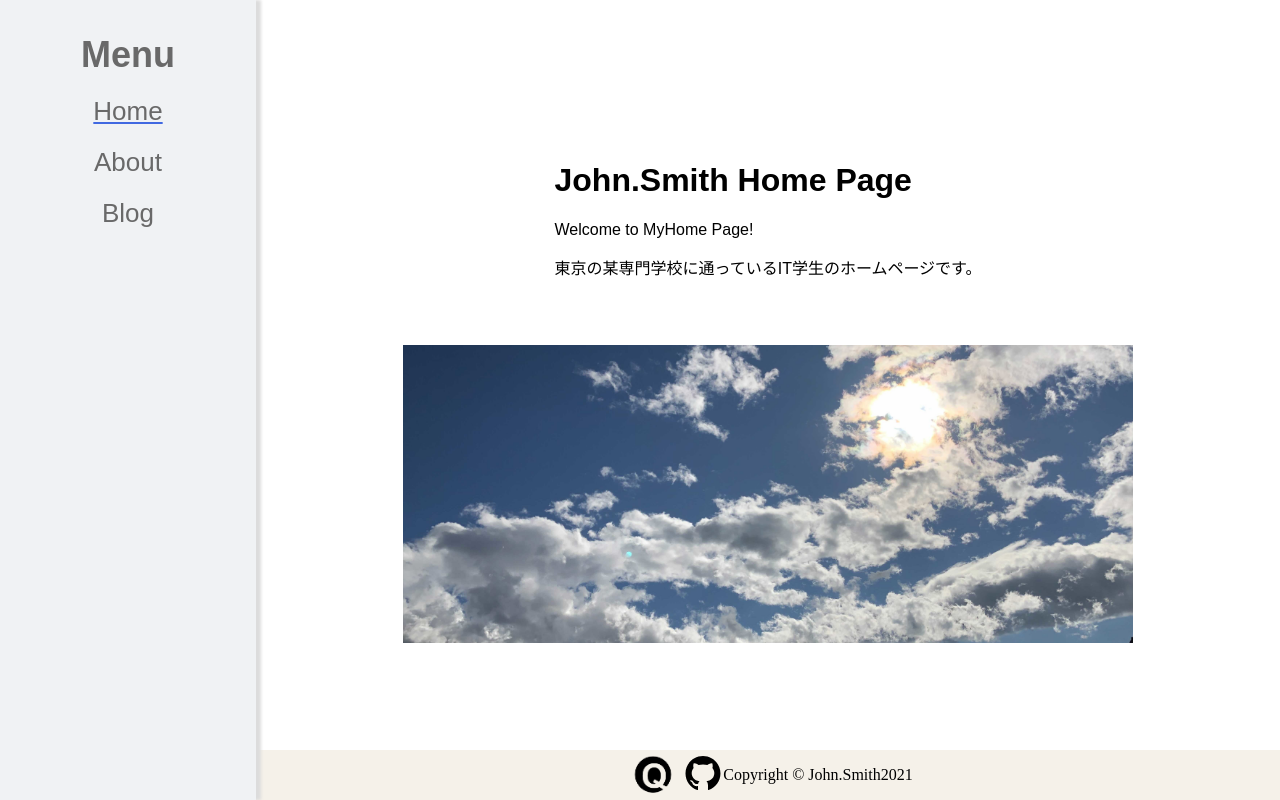
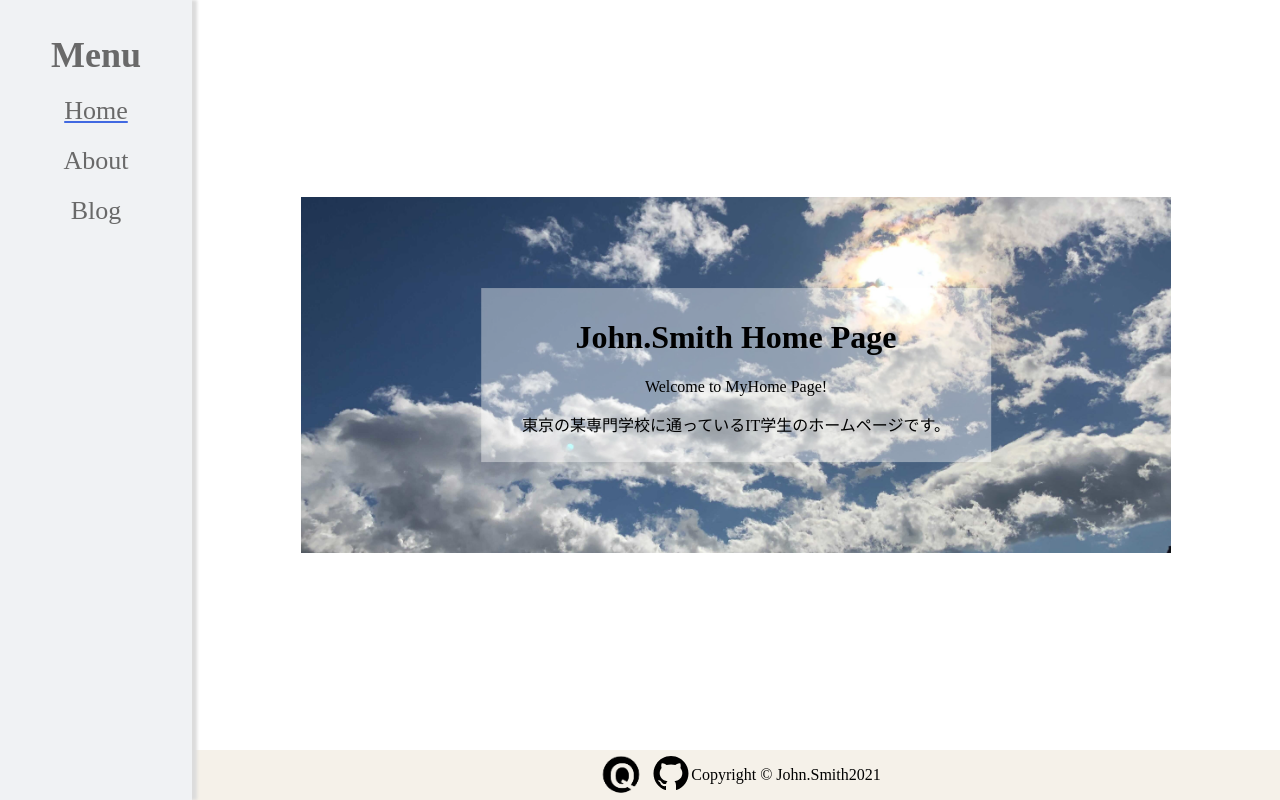
Before and after one commit to jonsumisu628/Gatsby-HomePage, a Gatsby site: page / in a window 1280 px wide. Built offline with nearby package versions, Linux system fonts and the light colour scheme; Gatsby itself is replaced by a stand-in of ours.

Commit message:
HomePageデザインの変更

```diff
--- a/src/components/Footer.js
+++ b/src/components/Footer.js
@@ -5,6 +5,7 @@ import Giticon from "./Giticon";
 import Qiitaicon from "./Qiitaicon";
 
 const Body = styled.div`
+  font-family: serif;
   width: 100%;
   display: flex;
   align-items: center;
--- a/src/components/layout/layout.js
+++ b/src/components/layout/layout.js
@@ -11,7 +11,7 @@ const Body = styled.div`
 `;
 
 const Left = styled.div`
-  width: 20%;
+  width: 15%;
   background-color: #F0F2F4;
   box-shadow: 5px 0 3px #dcdcdc;
   z-index: 2;
@@ -25,7 +25,7 @@ const Left = styled.div`
 `;
 
 const Light = styled.div`
-  width: 80%;
+  width: 85%;
   overflow-y: scroll;
   z-index: 1;
 
--- a/src/components/menu.js
+++ b/src/components/menu.js
@@ -26,7 +26,8 @@ const Body = styled.div`
 
 const H2 = styled.h2`
   margin: 34px 0px 0px 0px;
-  font-family: "游ゴシック体", YuGothic, "游ゴシック", "Yu Gothic", sans-serif;
+  // font-family: "游ゴシック体", YuGothic, "游ゴシック", "Yu Gothic", sans-serif;
+  font-family: serif;
   font-size: 36px;
   color: #696969;
 
@@ -43,7 +44,8 @@ const H2 = styled.h2`
 
 const StyledLink = styled(Link)`
   margin: 20px 0px 0px 0px;
-  font-family: "游ゴシック体", YuGothic, "游ゴシック", "Yu Gothic", sans-serif;
+  // font-family: "游ゴシック体", YuGothic, "游ゴシック", "Yu Gothic", sans-serif;
+  font-family: serif;
   font-size: 26px;
   color: #696969;
   text-decoration: none;
--- a/src/pages/about.js
+++ b/src/pages/about.js
@@ -45,7 +45,8 @@ const Text = styled.div`
 
 const Heading = styled.p`
   margin: 12px 0px 12px 0px;
-  font-family: "游ゴシック体", YuGothic, "游ゴシック", "Yu Gothic", sans-serif;
+  // font-family: "游ゴシック体", YuGothic, "游ゴシック", "Yu Gothic", sans-serif;
+  font-family: serif;
   font-weight: bold;
   font-size: 21px;
   // 1920x1080 PC
@@ -56,7 +57,8 @@ const Heading = styled.p`
 
 const Content = styled.p`
   margin: 18px 0px 38px 0px;
-  font-family: "游ゴシック体", YuGothic, "游ゴシック", "Yu Gothic", sans-serif;
+  // font-family: "游ゴシック体", YuGothic, "游ゴシック", "Yu Gothic", sans-serif;
+  font-family: serif;
   font-size: 21px;
   line-height: 30px;
   // 1920x1080 PC
--- a/src/pages/blog.js
+++ b/src/pages/blog.js
@@ -13,6 +13,7 @@ const Body = styled.div`
 `;
 
 const Main = styled.div`
+  font-family: serif;
   display: flex;
   align-items: center;
   flex: 1;
@@ -44,7 +45,6 @@ const StyledLink = styled(Link)`
 
   &:hover {
     transition: all 0.2s ease-out;
-    box-shadow: 0px 4px 8px rgba(38, 38, 38, 0.2);
     top: -4px;
     border: 1px solid #cccccc;
     box-shadow: 12px 12px 2px 1px rgba(0, 0, 255, .2);
--- a/src/pages/index.js
+++ b/src/pages/index.js
@@ -1,4 +1,4 @@
-import React from "react";
+import React from 'react';
 import styled from "styled-components";
 import Helmet from "react-helmet";
 
@@ -16,6 +16,8 @@ const Body = styled.div`
 `;
 
 const Main = styled.div`
+  position: relative;
+
   flex: 1;
   display: flex;
   flex-direction: column;
@@ -32,17 +34,44 @@ const Main = styled.div`
 `;
 
 const Text = styled.div`
-  font-family: "游ゴシック体", YuGothic, "游ゴシック", "Yu Gothic", sans-serif;
-  margin: 34px 40px 0px 40px;
+  // font-family: "游ゴシック体", YuGothic, "游ゴシック", "Yu Gothic", sans-serif;
+  font-family: serif;
 
   // 1920x1080 PC
   @media (min-width: 1920px) and (min-height: 1080px){
-      font-size: 30px;
+    //font-size: 30px;
+
+    width: 55%;
+    position: absolute;
+    text-align: center;
+    top: 50%;
+    left: 50%;
+    -ms-transform: translate(-50%,-50%);
+    -webkit-transform: translate(-50%,-50%);
+    transform: translate(-50%,-50%);
+    margin:0;
+    padding: 20px 10px 20px 10px;
+    background-color: rgba(255,255,255,0.4);
+  }
+
+  // width 429〜1919
+  @media (min-width: 429px) and (max-width: 1919px){
+    width: 45%;
+    position: absolute;
+    text-align: center;
+    top: 50%;
+    left: 50%;
+    -ms-transform: translate(-50%,-50%);
+    -webkit-transform: translate(-50%,-50%);
+    transform: translate(-50%,-50%);
+    margin:0;
+    padding: 10px;
+    background-color: rgba(255,255,255,0.4);
   }
 
   // iPhone
   @media (max-width: 428px) and (max-height: 926px){
-    margin-top: 100px;
+    margin: 100px 40px 0px 40px;
     h1 {
         font-size: 24px;
     }
@@ -50,21 +79,22 @@ const Text = styled.div`
 `;
 
 const Img = styled.img`
-  margin-top: 50px;
-  width: 730px;
+  width: 80%;
 
   // 1920x1080 PC
   @media (min-width: 1920px) and (min-height: 1080px){
-    width: 1030px;
+    width: 90%;
   }
 
   // iPhone
   @media (max-width: 428px) and (max-height: 926px){
     display: none;
   }
+
 `;
 
 export default function Home() {
+
     return (
         <Layout>
             <Helmet>
@@ -78,7 +108,6 @@ export default function Home() {
                         <h1>John.Smith Home Page</h1>
                         <p>Welcome to MyHome Page!</p>
                         <p>東京の某専門学校に通っているIT学生のホームページです。</p>
-
                     </Text>
 
                     <Img src={homeimg_pc} alt="img" />
--- a/src/template/blog.js
+++ b/src/template/blog.js
@@ -21,6 +21,7 @@ const Body = styled.div`
 `;
 
 const Main = styled.div`
+  font-family: serif;
   margin: 30px 60px 30px 60px;
   padding: 30px;
   display: flex;
@@ -51,7 +52,8 @@ const Main = styled.div`
 
 const BlogPageLink = styled(Link)`
   text-decoration: none;
-  font-family: "游ゴシック体", YuGothic, "游ゴシック", "Yu Gothic", sans-serif;
+  // font-family: "游ゴシック体", YuGothic, "游ゴシック", "Yu Gothic", sans-serif;
+  font-family: serif;
   color: #696969;
   &:hover {
       text-shadow: 1px 1px 1px;
```
Also changed, not shown: static/favicon.ico (deleted).
